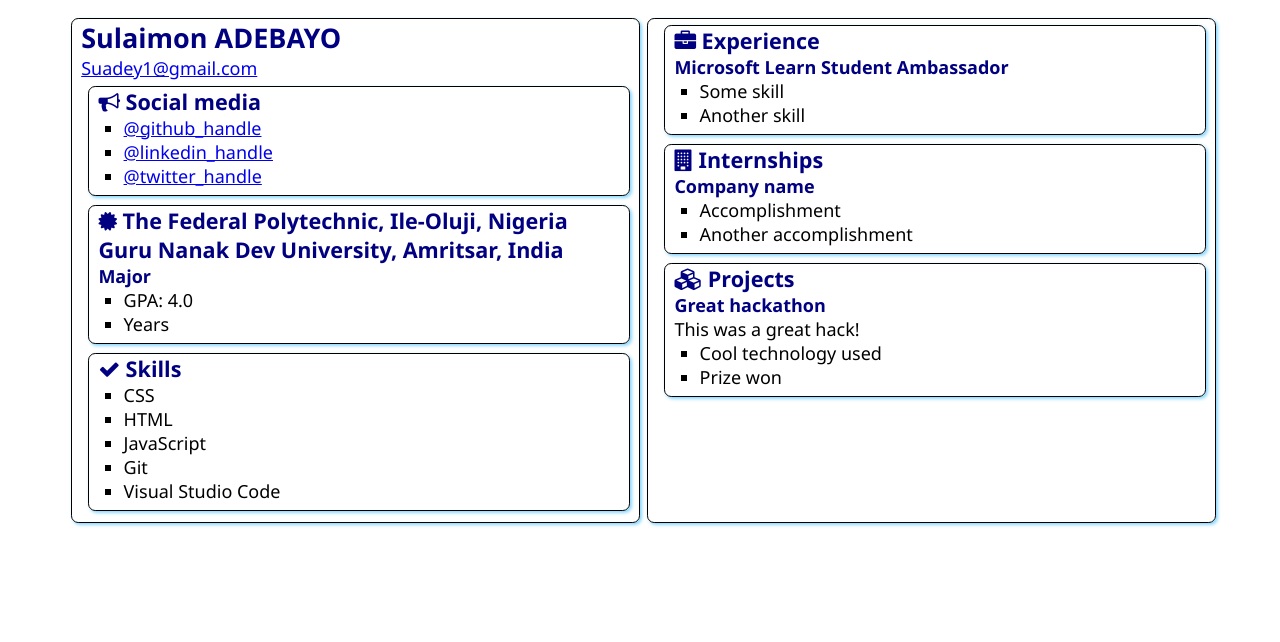
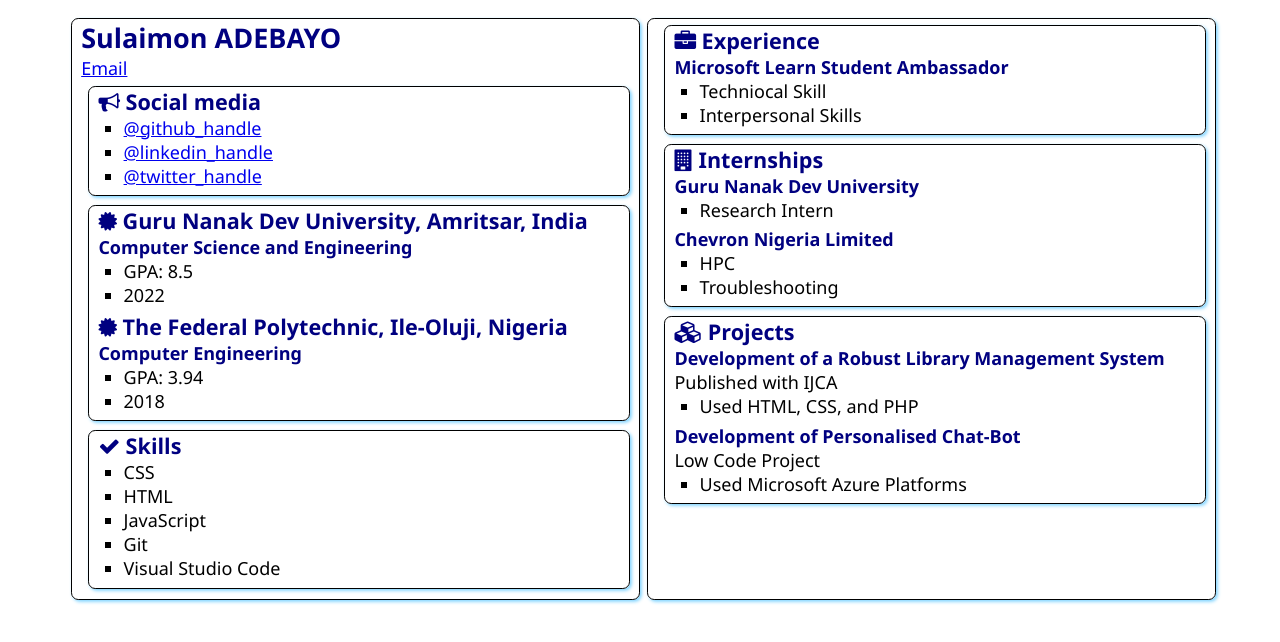
Before and after one commit to Suadey/SATechnicalOnboarding, a plain HTML site: page src/index.html in a window 1280 px wide. Drawn offline with Linux system fonts and the light colour scheme.

Commit message:
Third change

```diff
--- a/src/index.html
+++ b/src/index.html
@@ -13,7 +13,7 @@
     <main>
         <article class="box">
             <h1>Sulaimon ADEBAYO</h1>
-            <div><a href="suadey1@gmail.com">Suadey1@gmail.com</a></div>
+            <div><a href="suadey1@gmail.com">Email</a></div>
 
             <section class="box">
                 <h2>
@@ -31,13 +31,21 @@
                 <div class="education">
                     <h2>
                         <i class="fa fa-certificate" aria-hidden="true"></i>
-                        The Federal Polytechnic, Ile-Oluji, Nigeria
                         Guru Nanak Dev University, Amritsar, India
                     </h2>
-                    <h3>Major</h3>
+                    <h3>Computer Science and Engineering</h3>
                     <ul>
-                        <li>GPA: 4.0</li>
-                        <li>Years</li>
+                        <li>GPA: 8.5</li>
+                        <li>2022</li>
+                    </ul>
+                    <h2>
+                        <i class="fa fa-certificate" aria-hidden="true"></i>
+                        The Federal Polytechnic, Ile-Oluji, Nigeria
+                    </h2>
+                    <h3>Computer Engineering</h3>
+                    <ul>
+                        <li>GPA: 3.94</li>
+                        <li>2018</li>
                     </ul>
                 </div>
             </section>
@@ -64,20 +72,25 @@
                 </h2>
                 <h3>Microsoft Learn Student Ambassador</h3>
                 <ul>
-                    <li>Some skill</li>
-                    <li>Another skill</li>
+                    <li>Techniocal Skill</li>
+                    <li>Interpersonal Skills</li>
                 </ul>
+
             </section>
             <section class="box">
                 <h2>
                     <i class="fa fa-building" aria-hidden="true"></i>
                     Internships
                 </h2>
+                <h3>Guru Nanak Dev University</h3>
+                <ul>
+                    <li>Research Intern </li>
+                </ul>
 
-                <h3>Company name</h3>
+                <h3>Chevron Nigeria Limited</h3>
                 <ul>
-                    <li>Accomplishment</li>
-                    <li>Another accomplishment</li>
+                    <li>HPC</li>
+                    <li>Troubleshooting</li>
                 </ul>
             </section>
             <section class="box">
@@ -86,11 +99,16 @@
                     Projects
                 </h2>
 
-                <h3>Great hackathon</h3>
-                <div>This was a great hack!</div>
+                <h3>Development of a Robust Library Management System</h3>
+                <div>Published with IJCA</div>
                 <ul>
-                    <li>Cool technology used</li>
-                    <li>Prize won</li>
+                    <li>Used HTML, CSS, and PHP</li>
+                </ul>
+
+                <h3>Development of Personalised Chat-Bot</h3>
+                <div>Low Code Project</div>
+                <ul>
+                    <li>Used Microsoft Azure Platforms</li>
                 </ul>
             </section>
         </article>
```
